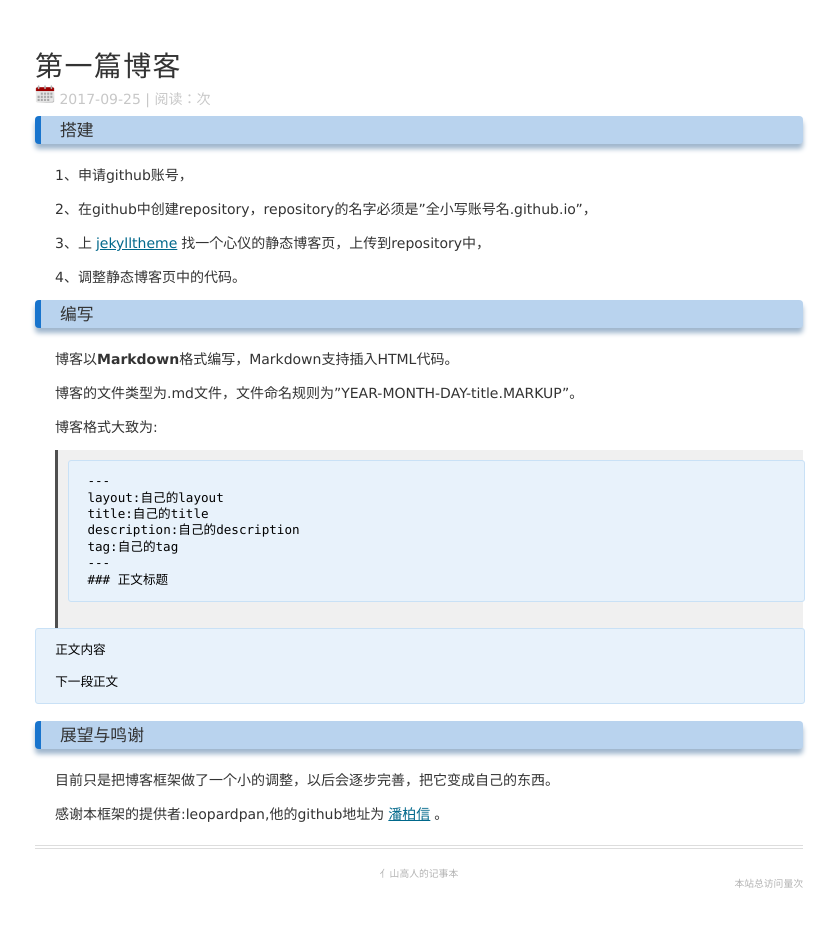
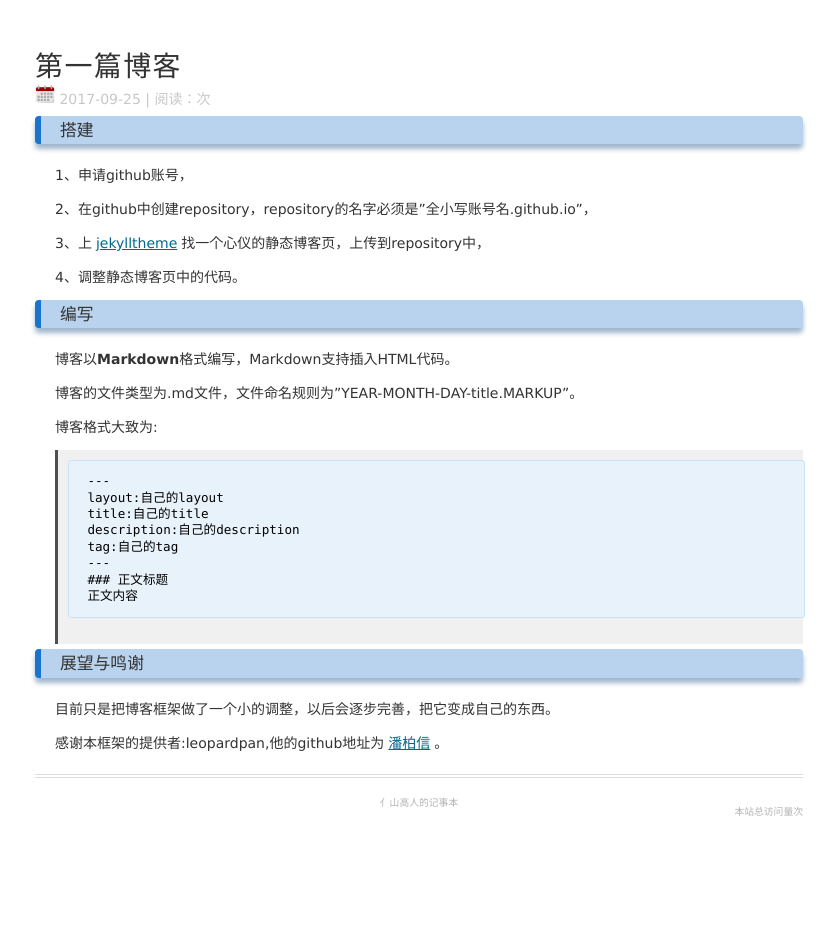
Before and after one commit to XGR-yang/XGR-yang.github.io, a Jekyll site: the page built from _posts/2017-09-25-firstblog.md, in a window 1280 px wide. Shown: the whole page, without its empty margins (221-1058 px from the left). Built offline with Jekyll 4.4.1, drawn with Linux system fonts in a browser that asks for light colours; nearby versions of some CDN libraries; comment, search, counter and statistics services are not loaded; after the commit the page ends 900 px from its top, so only the background shows below that.

Commit message:
Update 2017-09-25-firstblog.md

```diff
--- a/_posts/2017-09-25-firstblog.md
+++ b/_posts/2017-09-25-firstblog.md
@@ -29,10 +29,7 @@ tag: 测试
 	tag:自己的tag
 	---
 	### 正文标题
-
 	正文内容
-
-	下一段正文
 
 ### 展望与鸣谢
 
```
